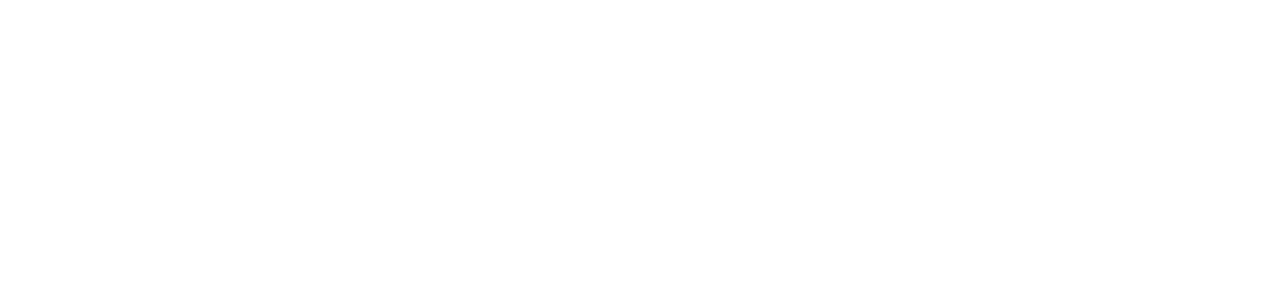
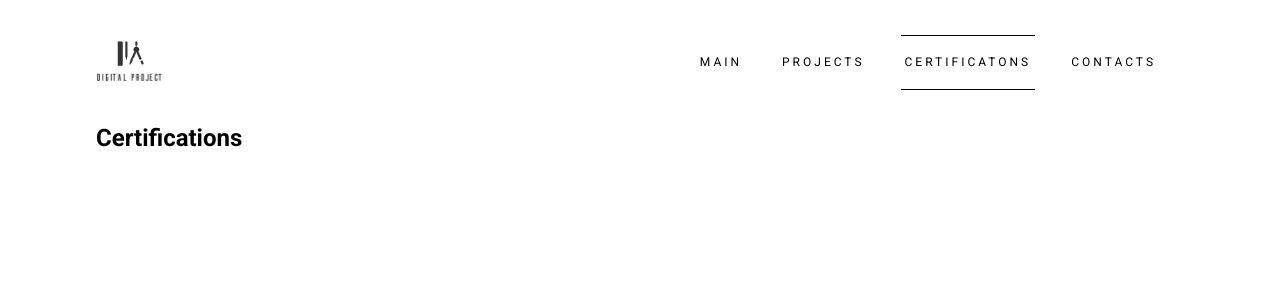
Before and after one commit to noloMRP/architect-react-web, a React (Vite) app: page /certifications in a window 1280 px wide. Shown: the top 300 px of the page. Built offline with nearby package versions, Linux system fonts and the light colour scheme.

Commit message:
added Header and functionality

```diff
--- a/package.json
+++ b/package.json
@@ -11,7 +11,8 @@
   },
   "dependencies": {
     "react": "^19.0.0",
-    "react-dom": "^19.0.0"
+    "react-dom": "^19.0.0",
+    "react-router-dom": "^7.5.2"
   },
   "devDependencies": {
     "@eslint/js": "^9.22.0",
--- a/src/App.jsx
+++ b/src/App.jsx
@@ -1,8 +1,27 @@
+import Header from "./Components/Header"
+import Certifications from "./Components/Pages/Certification"
+import Contacts from "./Components/Pages/Contacts"
+import Main from "./Components/Pages/Main"
+import Projects from "./Components/Pages/Projects"
+import { BrowserRouter, Routes, Route} from 'react-router-dom'
 
+// decide which page to show
+export default function App(){
 
-export default function App(){
   return (
     <>
+      <Header />
+      <div className="container">
+
+        {/* define the routes and list each one with a path and what it leads to(element) */}
+        <Routes>
+          <Route path='/main' element={<Main />} />
+          <Route path='/certifications' element={<Certifications />} />
+          <Route path='/projects' element={<Projects />} />
+          <Route path='/contacts' element={<Contacts />} />
+        </Routes>
+      </div>
+
     </>
   )
 }
--- /dev/null
+++ b/src/Components/Header.jsx
@@ -0,0 +1,38 @@
+import { Link, useMatch, useResolvedPath } from "react-router-dom"
+
+
+
+export default function Header(){
+
+    return(
+        <header>
+
+            <nav>
+                <div className="logo-container">
+                    <img src="src\images\Icons\logo.svg" alt="logo" />
+                </div>
+
+                    {/* Use Link to create custom routes using react-router-dom(simpler than using switches for different links) */}                <ul>
+                    <CustomLink to="/main">MAIN</CustomLink>
+                    <CustomLink to="/projects">PROJECTS</CustomLink>
+                    <CustomLink to="/certifications">CERTIFICATONS</CustomLink>
+                    <CustomLink to="/contacts">CONTACTS</CustomLink>
+
+                </ul>
+            </nav>
+        </header>
+    )
+}
+// logic for active nav link
+// Matches current path to reletive one and assigns "active" to pathname
+function CustomLink({to, children, ...props}) {
+    const resolvedPath = useResolvedPath(to)
+    const isActive = useMatch({path: resolvedPath.pathname, end: true})
+    return(
+        <li className={isActive ? "active" : ""}>
+            <Link to={to} {...props}>
+            {children}
+            </Link>
+        </li>
+    )
+}
--- /dev/null
+++ b/src/Components/Pages/Certification.jsx
@@ -0,0 +1,7 @@
+export default function Certifications(){
+    return (
+        <section >
+            <h1>Certifications</h1>
+        </section>
+    )
+}
--- /dev/null
+++ b/src/Components/Pages/Contacts.jsx
@@ -0,0 +1,7 @@
+export default function Contacts(){
+    return (
+        <section >
+            <h1>Contacts</h1>
+        </section>
+    )
+}
--- /dev/null
+++ b/src/Components/Pages/Main.jsx
@@ -0,0 +1,7 @@
+export default function Main(){
+    return (
+        <section >
+            <h1>Home</h1>
+        </section>
+    )
+}
--- /dev/null
+++ b/src/Components/Pages/Projects.jsx
@@ -0,0 +1,8 @@
+export default function Projects(){
+    return (
+        <section >
+            <h1>Projects</h1>
+        </section>
+
+    )
+}
--- a/src/index.css
+++ b/src/index.css
@@ -1,5 +1,80 @@
 * {
   margin: 0;
-  padding: 0;
-  font-family: Roberto;
+  padding: 0 2vmin;
+  font-family: Roboto;
 }
+header > nav{
+  display: flex;
+  padding: 5vmin 0;
+  justify-content: space-between;
+  align-items: center;
+
+}
+
+.logo-container {
+  width: 70px;
+  height: 43px;
+  display: flex;
+  flex-shrink: 0;
+
+}
+.logo-container img {
+  width: 100%;
+  height: 100%;
+  object-fit: contain;
+}
+nav ul {
+  font-size: 0.75rem;
+  list-style: none;
+  display: flex;
+  gap: 4vmin;
+  margin-right: 5vmin;
+
+
+}
+nav ul li,
+nav ul a {
+  display: inline-block;
+  letter-spacing: 3px;
+  color: black;
+  text-decoration: none;
+  height: 100%;
+  align-items: center;
+  padding: 5px 2px;
+  transition: transform 0.3s ease;
+}
+
+nav ul a:hover {
+  color: rgb(201, 201, 201);
+  transform: scale(1.05);
+
+}
+
+nav ul li.active {
+  position: relative; /* Needed for pseudo-elements */
+  background-color: transparent; /* Remove the gray background */
+}
+
+/* Horizontal line above active link */
+nav ul li.active::before,
+nav ul li.active::after {
+  content: "";
+  position: absolute;
+  left: 0;
+  width: 100%;
+  height: 0.5px; /* Line thickness */
+  background-color: black; /* Line color */
+}
+
+nav ul li.active::before {
+  top: -5px; /* Position above the text */
+}
+
+nav ul li.active::after {
+  bottom: -5px; /* Position below the text */
+}
+
+/* Adjust link padding for better spacing */
+nav ul li {
+  padding: 10px 2px; /* Increased vertical padding */
+}
--- a/src/main.jsx
+++ b/src/main.jsx
@@ -1,8 +1,12 @@
 import { createRoot } from "react-dom/client";
 import App from "./App";
+import { BrowserRouter } from "react-router-dom";
 
 const root = createRoot(document.getElementById('root'))
 
 root.render(
-  <App />
+  <BrowserRouter>
+    <App />
+  </BrowserRouter>
+
 )
```
Also changed, not shown: src/images/Icons/logo.svg (added), 1 other file (tests, documents, lock files or other folders).
